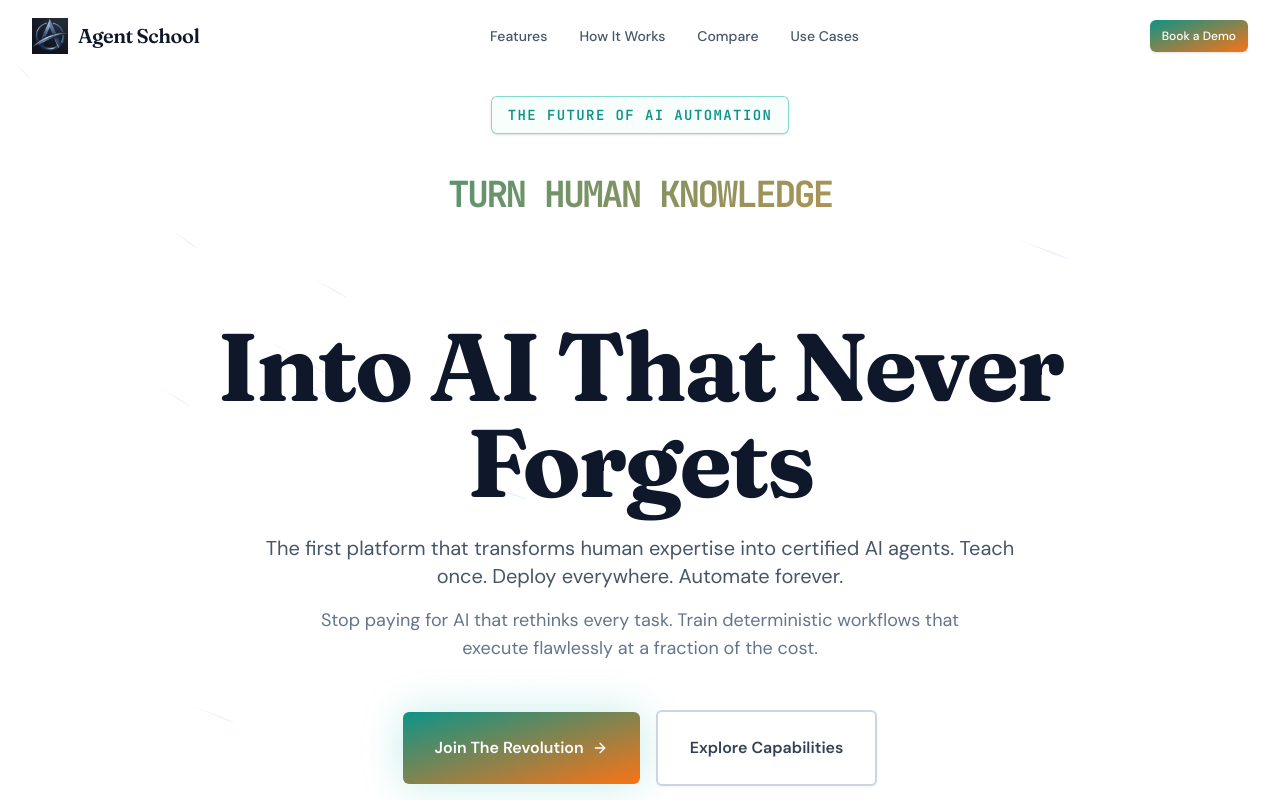
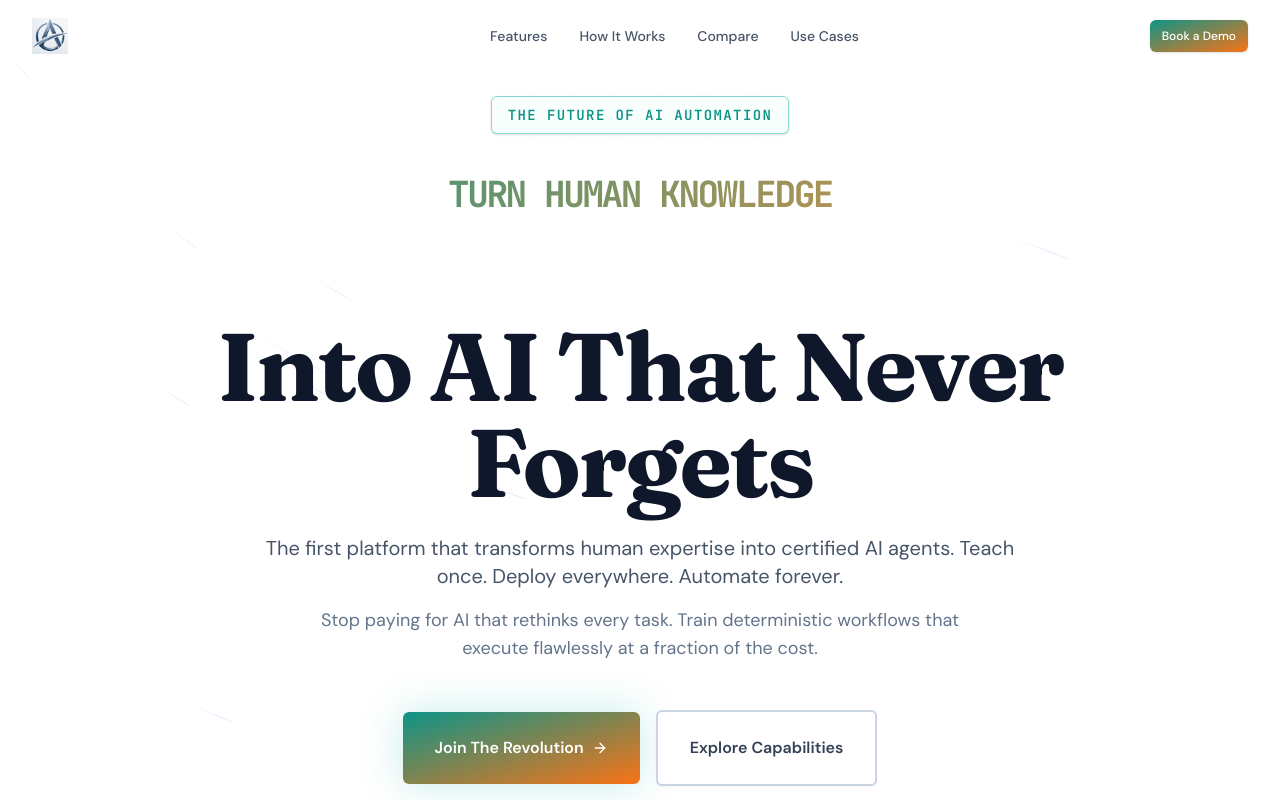
Before and after one commit to agent-school/website, a Next.js app: page / in a window 1280 px wide. Shown: the top 800 px of the page. Built offline with nearby package versions, Linux system fonts and the light colour scheme.

Commit message:
better logos and stuff part 2

```diff
--- a/src/components/layout/Navbar.tsx
+++ b/src/components/layout/Navbar.tsx
@@ -9,6 +9,9 @@ import { Button } from "@/components/ui/Button";
 export function Navbar() {
   const [scrolled, setScrolled] = useState(false);
   const [mobileOpen, setMobileOpen] = useState(false);
+  const logoSrc = scrolled
+    ? "/logo/agent school icon dark square.png"
+    : "/logo/agent school icon light square.png";
 
   useEffect(() => {
     const handleScroll = () => setScrolled(window.scrollY > 40);
@@ -42,13 +45,17 @@ export function Navbar() {
         <div className="max-w-7xl mx-auto px-6 lg:px-8">
           <div className="flex items-center justify-between h-[72px]">
             {/* Logo */}
-            <a href="#" className="flex items-center gap-2.5 group">
+            <a href="/" className="flex items-center gap-2.5 group">
               <img
-                src="/logo/agent school icon dark square.png"
+                src={logoSrc}
                 alt="Agent School"
                 className="h-9 w-9 object-contain"
               />
-              <span className="font-display font-semibold text-xl text-slate-900 dark:text-slate-100 tracking-tight">
+              <span
+                className={`font-display font-semibold text-xl tracking-tight transition-colors ${
+                  scrolled ? "text-slate-900 dark:text-slate-100" : "text-white"
+                }`}
+              >
                 Agent School
               </span>
             </a>
```
